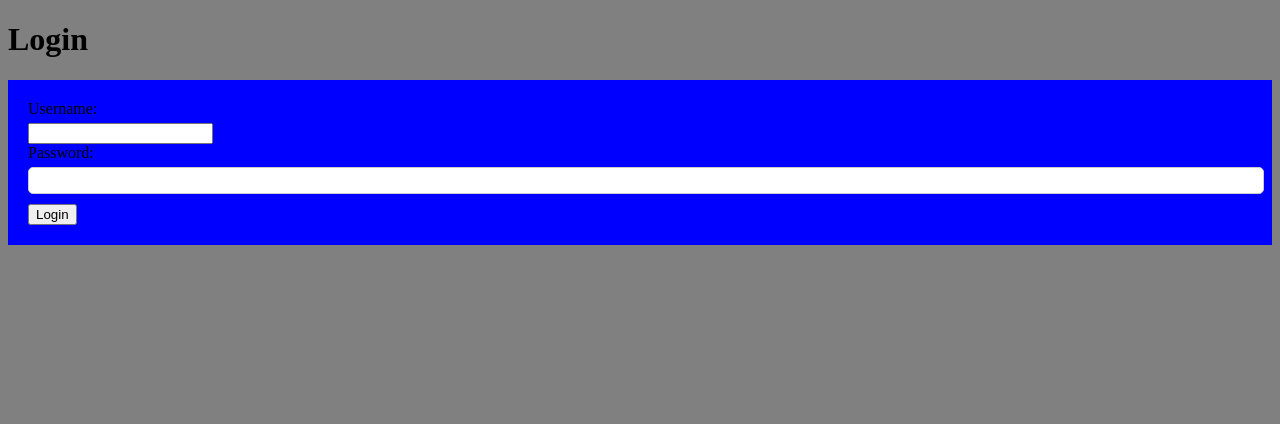
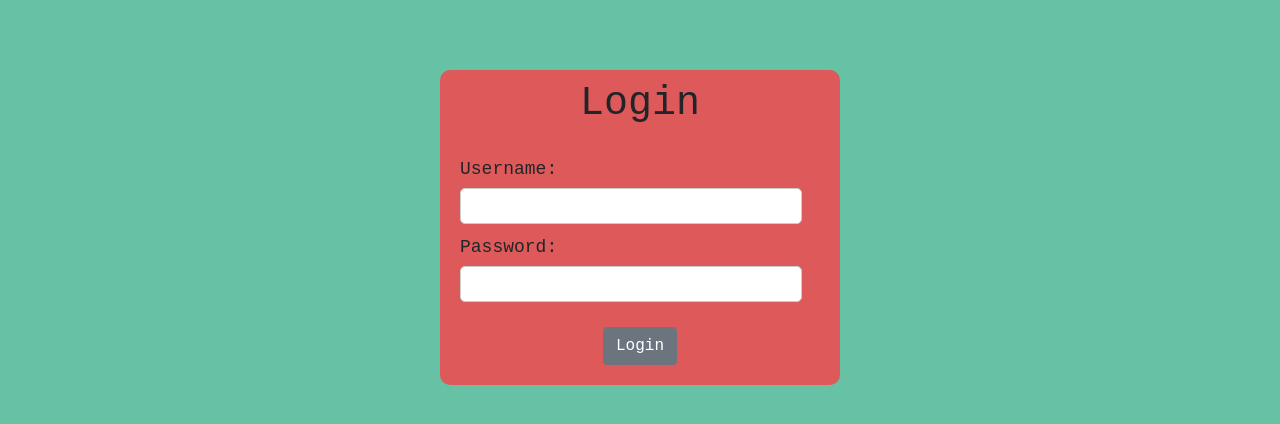
Before and after one commit to gyreyirisansah/easy-vote, a React (Create React App) app in the folder front-end/: page /login in a window 1280 px wide. Shown: the top 424 px of the page. Built offline with nearby package versions, Linux system fonts and the light colour scheme.

Commit message:
Login Page styling

```diff
--- a/front-end/package.json
+++ b/front-end/package.json
@@ -8,9 +8,11 @@
     "@testing-library/react": "^13.4.0",
     "@testing-library/user-event": "^13.5.0",
     "axios": "^1.4.0",
+    "bootstrap": "^5.1.1",
     "formik": "^2.2.9",
     "jwt-decode": "^3.1.2",
     "react": "^18.2.0",
+    "react-bootstrap": "^2.7.4",
     "react-dom": "^18.2.0",
     "react-redux": "^8.0.5",
     "react-router-dom": "^6.11.0",
--- a/front-end/src/App.css
+++ /dev/null
@@ -1,38 +0,0 @@
-.App {
-  text-align: center;
-}
-
-.App-logo {
-  height: 40vmin;
-  pointer-events: none;
-}
-
-@media (prefers-reduced-motion: no-preference) {
-  .App-logo {
-    animation: App-logo-spin infinite 20s linear;
-  }
-}
-
-.App-header {
-  background-color: #282c34;
-  min-height: 100vh;
-  display: flex;
-  flex-direction: column;
-  align-items: center;
-  justify-content: center;
-  font-size: calc(10px + 2vmin);
-  color: white;
-}
-
-.App-link {
-  color: #61dafb;
-}
-
-@keyframes App-logo-spin {
-  from {
-    transform: rotate(0deg);
-  }
-  to {
-    transform: rotate(360deg);
-  }
-}
--- a/front-end/src/App.js
+++ b/front-end/src/App.js
@@ -6,7 +6,7 @@ import PrivateRoute from './components/PrivateRoute';
 
 const App = () => {
   return (
-    <div style={{ backgroundColor: 'gray' }}>
+    <div >
       <BrowserRouter>
         <Routes>
           <Route exact path="/login" element={<LoginForm/>} />
--- a/front-end/src/assets/styles/styles.css
+++ b/front-end/src/assets/styles/styles.css
@@ -1,23 +1,59 @@
+:root{
+  --bs-body-bg:var(--bs-success)
+}
+
 body {
-    background-color: gray;
+    background-color: rgb(103, 194, 165) !important;
+    height: 100%;
   }
 
   form {
-    background-color: blue;
+    /* background-color: rgb(222, 90, 90); */
     padding: 20px;
+    border-radius: 10px;
+  }
+
+  h1{
+    padding-top: 10px;
+    font-family:'Courier New', Courier, monospace;
+  }
+  .login_container{
+    margin: auto;
+    margin-top: 70px;
+    max-width: 400px;
+    max-height: 400px;
+    background-color: rgb(222, 90, 90);
+    border-radius: 10px;
   }
 
   label {
     display: block;
     margin-bottom: 5px;
+    font-family:'Courier New', Courier, monospace;
+    font-size:large;
   }
 
-  input[type="text"],
-  input[type="password"] {
+  input {
     display: block;
-    width: 100%;
     padding: 5px;
     margin-bottom: 10px;
     border: 1px solid #ccc;
     border-radius: 5px;
   }
+
+  .error {
+    color: rgb(20, 19, 19);
+    font-family:'Courier New', Courier, monospace;
+    font-size:medium;
+  }
+
+  .login_input{
+    width: 95%;
+    border-radius: 5px;
+    margin-bottom: 10px;
+  }
+
+  .login_button{
+    padding-top: 15px;
+    font-family:'Courier New', Courier, monospace;
+  }
--- a/front-end/src/components/LoginForm.jsx
+++ b/front-end/src/components/LoginForm.jsx
@@ -4,6 +4,7 @@ import { login } from '../redux/user/authAction';
 import { useFormik } from 'formik';
 import * as Yup from 'yup';
 import { useNavigate } from 'react-router-dom';
+import Button from 'react-bootstrap/Button';
 
 const LoginForm = ({login}) => {
   // const [email, setEmail] = useState('');
@@ -13,7 +14,7 @@ const LoginForm = ({login}) => {
 
   const loginSchema = Yup.object().shape({
     username: Yup.string()
-      .required('username is required'),
+      .required('Username is required'),
     password: Yup.string()
       .required('Password is required')
       .min(4, 'Password must be at least 4 characters')
@@ -41,18 +42,25 @@ const LoginForm = ({login}) => {
   // };
 
   return (
-    <form onSubmit={formik.handleSubmit}>
+    <div className='container-sm '>
+
+      <div className= 'login_container'>
+      <div className='text-center'>
+      <h1>Login</h1>
+      </div>
+      <form onSubmit={formik.handleSubmit} className=''>
       <div>
         <label htmlFor="username">Username:</label>
         <input
           type="username"
           id="username"
           name="username"
+          className="login_input"
           value={formik.values.username}
           onChange={formik.handleChange}
         />
         {formik.touched.username && formik.errors.username ? (
-          <div>{formik.errors.username}</div>
+          <div className={"error"}>{formik.errors.username}</div>
         ) : null}
       </div>
       <div>
@@ -61,16 +69,24 @@ const LoginForm = ({login}) => {
           type="password"
           id="password"
           name="password"
+          className="login_input"
           value={formik.values.password}
           onChange={formik.handleChange}
         />
         {formik.touched.password && formik.errors.password ? (
-          <div>{formik.errors.password}</div>
+          <div className={"error"}>{formik.errors.password}</div>
         ) : null}
       </div>
       {error ? <div>{error}</div> : null}
-      <button type="submit">Login</button>
+      <div className='text-center'>
+        <div className='login_button'>
+      <Button variant="secondary" type="submit" text->Login</Button>
+      </div>
+      </div>
     </form>
+      </div>
+
+    </div>
   );
 };
 
--- a/front-end/src/index.js
+++ b/front-end/src/index.js
@@ -6,6 +6,7 @@ import { configureStore } from '@reduxjs/toolkit';
 import rootReducer from './redux/index';
 import reportWebVitals from "./reportWebVitals";
 import "./assets/styles/styles.css"
+import "bootstrap/dist/css/bootstrap.min.css"
 
 const store = configureStore({
   reducer: rootReducer
--- a/front-end/src/pages/Login.jsx
+++ b/front-end/src/pages/Login.jsx
@@ -4,7 +4,7 @@ import LoginForm from '../components/LoginForm';
 function Login() {
   return (
     <div>
-      <h1>Login</h1>
+
       <LoginForm />
     </div>
   );
```
Also changed, not shown: 1 other file (tests, documents, lock files or other folders).
